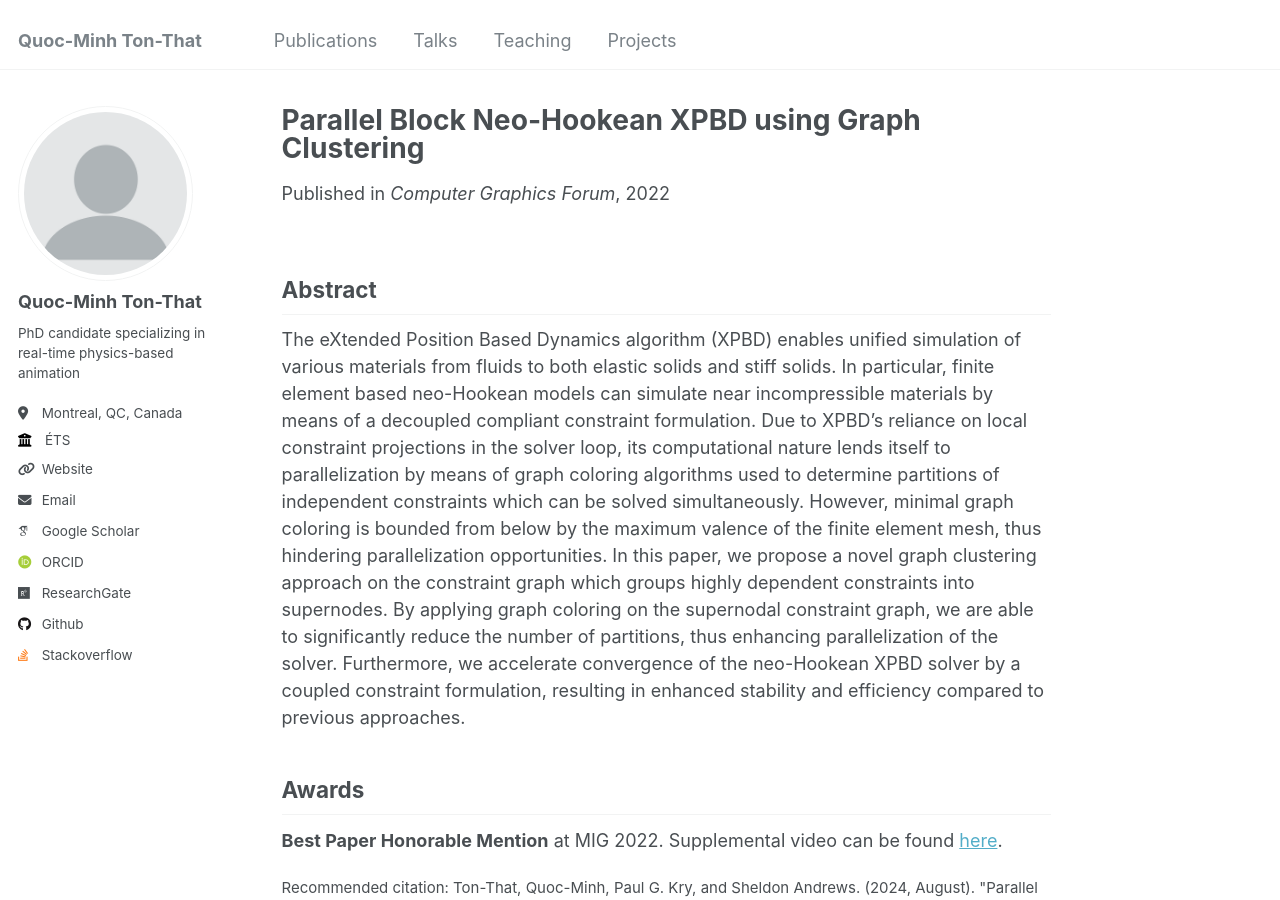
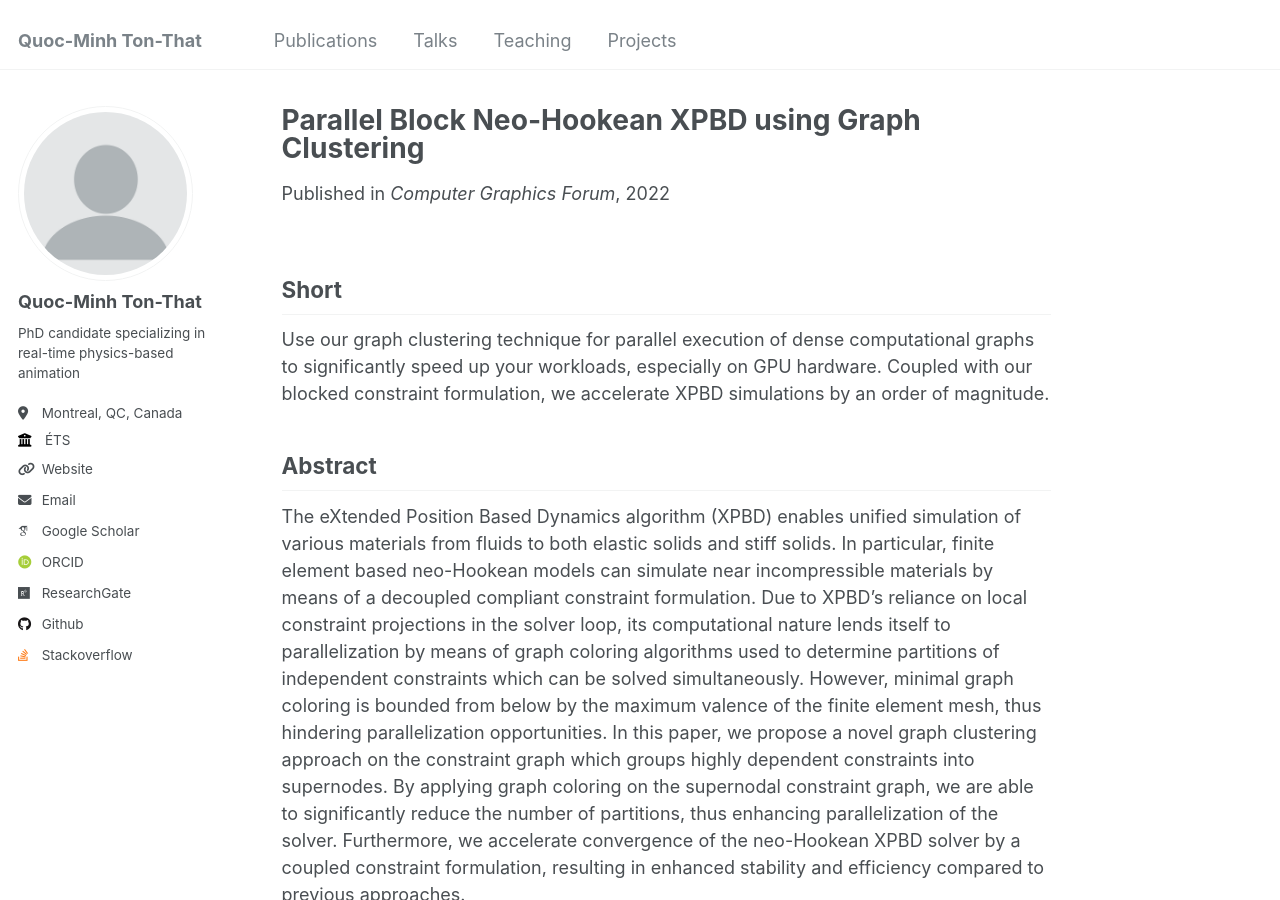
Before and after one commit to Q-Minh/Q-Minh.github.io, a Jekyll site: the page built from _publications/parallel-block-neohookean-xpbd-using-graph-clustering.md, in a window 1280 px wide and 900 px high. Built offline with Jekyll 4.4.1, drawn with Linux system fonts in a browser that asks for light colours; some web fonts are replaced.

Commit message:
Move short description to single page publications

```diff
--- a/_publications/parallel-block-neohookean-xpbd-using-graph-clustering.md
+++ b/_publications/parallel-block-neohookean-xpbd-using-graph-clustering.md
@@ -3,13 +3,17 @@ title: "Parallel Block Neo-Hookean XPBD using Graph Clustering"
 collection: publications
 category: manuscripts
 permalink: /publication/2024-Parallel-Block-Neo-Hookean-XPBD-using-Graph-Clustering
-excerpt: 'Use our graph clustering technique for parallel execution of dense computational graphs to significantly speed up your workloads, especially on GPU hardware. Coupled with our blocked constraint formulation, we accelerate XPBD simulations by an order of magnitude. <br><br>**Best Paper Honorable Mention** at MIG 2022.'
+excerpt: '**Best Paper Honorable Mention** at MIG 2022.'
 date: 2022-11-12
 venue: 'Computer Graphics Forum'
 slidesurl: 'http://profs.etsmtl.ca/sandrews/slides/MIG22_Parallel_block_neohookean.pdf'
 paperurl: 'http://profs.etsmtl.ca/sandrews/pdf/xpbdBlockNeo_MIG22_preprint.pdf'
 citation: 'Ton-That, Quoc-Minh, Paul G. Kry, and Sheldon Andrews. (2024, August). &quot;Parallel Block Neo-Hookean XPBD using Graph Clustering.&quot; <i>Computers & Graphics</i>. 110, 1-10.'
 ---
+
+Short
+------
+Use our graph clustering technique for parallel execution of dense computational graphs to significantly speed up your workloads, especially on GPU hardware. Coupled with our blocked constraint formulation, we accelerate XPBD simulations by an order of magnitude.
 
 Abstract
 ------
```
Also changed, not shown: _publications/generalized-extended-finite-element-method-for-deformable-cutting-via-boolean-operations.md (+5 -1 lines).
